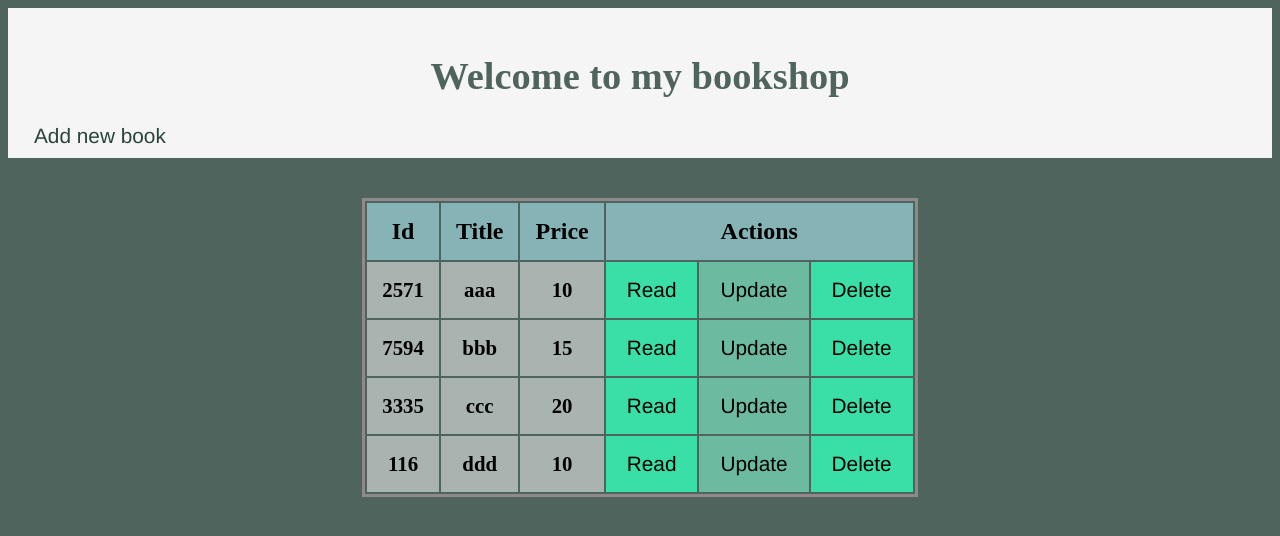
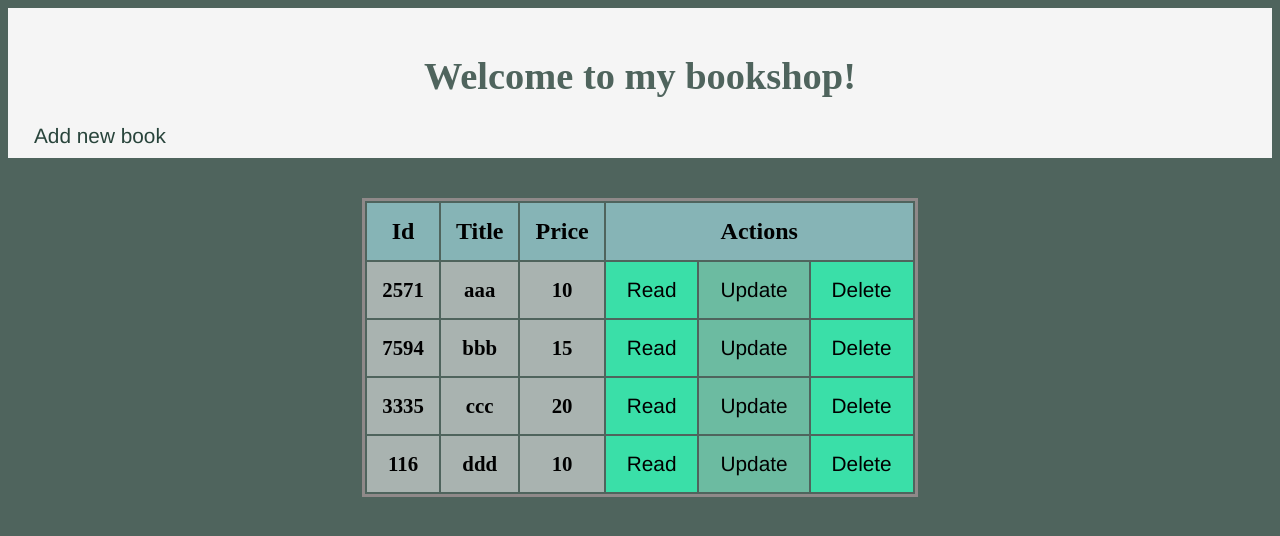
Before and after one commit to Zviki-Zaks/book-shop, a plain HTML site: page index.html in a window 1280 px wide. Shown: the top 536 px of the page. Drawn offline with Linux system fonts and the light colour scheme.

Commit message:
Changed Something

```diff
--- a/index.html
+++ b/index.html
@@ -12,7 +12,7 @@
 <body onload="onInit()">
     <div class="shop-container">
         <header>
-            <h1>Welcome to my bookshop</h1>
+            <h1>Welcome to my bookshop!</h1>
             <button class="add-book" onclick="onAddBook()">Add new book</button>
 
         </header>
```
